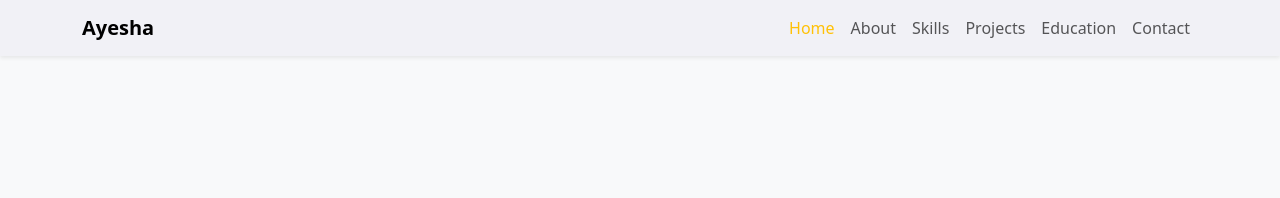
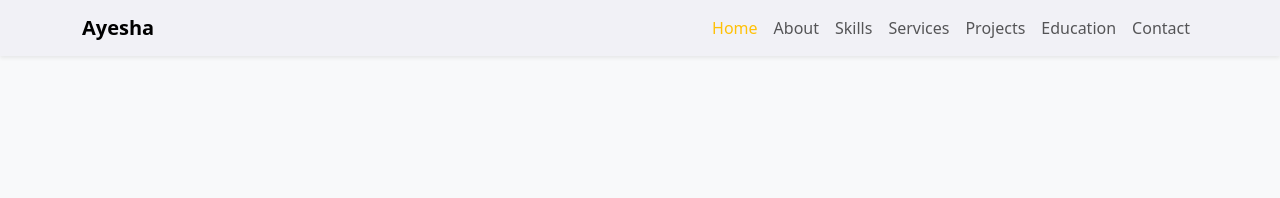
Before and after one commit to ayesha79-dev/portfolio, a plain HTML site: page index.html in a window 1280 px wide. Shown: the top 198 px of the page. Drawn offline with nearby package versions, Linux system fonts and the light colour scheme; a script that the page names is missing.

Commit message:
Update index.html

```diff
--- a/index.html
+++ b/index.html
@@ -161,6 +161,10 @@ body{
         <li class="nav-item">
           <a class="nav-link" href="#skill">Skills</a>
         </li>
+        <li class="nav-item">
+          <a class="nav-link" href="#services">Services</a>
+        </li>
+
 
         <li class="nav-item">
           <a class="nav-link" href="#projects">Projects</a>
```
